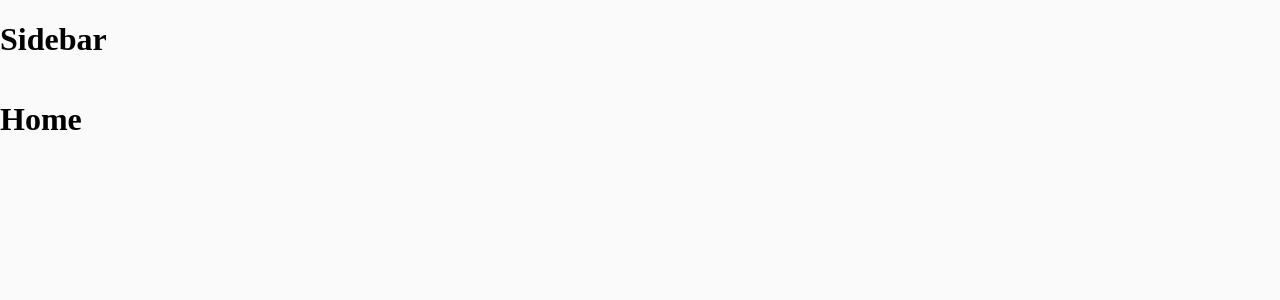
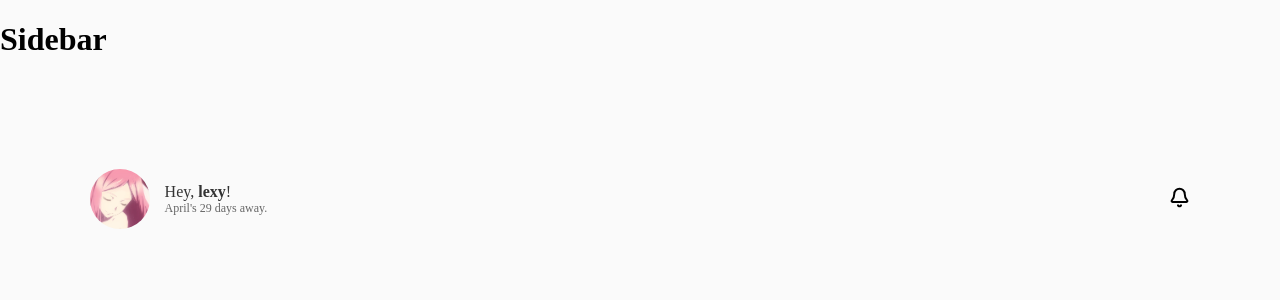
Before and after one commit to mirelalexy/blossom, a React (Vite) app in the folder frontend/: page / in a window 1280 px wide. Shown: the top 300 px of the page. Built offline with nearby package versions, Linux system fonts and the light colour scheme.

Commit message:
feat(home): implement home page layout and greeting header

```diff
--- /dev/null
+++ b/frontend/src/components/navigation/home/GreetingHeader.jsx
@@ -0,0 +1,27 @@
+import { Link } from "react-router-dom"
+
+function GreetingHeader() {
+    return (
+        <div className="greeting-header">
+            <div className="greeting-left">
+                <div className="home-avatar-wrapper">
+                    <img src="/avatar.gif" className="home-avatar"/>
+                </div>
+
+                <div className="greeting-user-info">
+                    <h2>Hey, <span>lexy</span>!</h2>
+                    <p>April's 29 days away.</p>
+                </div>
+            </div>
+
+            <Link to="/notifications" className="notifications-btn">
+                <svg xmlns="http://www.w3.org/2000/svg" width="21" height="21" viewBox="0 0 21 21" fill="none">
+                    <path d="M8.9845 18.375C9.1381 18.641 9.35901 18.8619 9.62504 19.0155C9.89106 19.1691 10.1928 19.2499 10.5 19.2499C10.8072 19.2499 11.1089 19.1691 11.375 19.0155C11.641 18.8619 11.8619 18.641 12.0155 18.375" stroke="black" stroke-width="2" stroke-linecap="round" stroke-linejoin="round"/>
+                    <path d="M2.85425 13.4103C2.73995 13.5355 2.66451 13.6913 2.63713 13.8587C2.60974 14.0261 2.63158 14.1978 2.69999 14.353C2.76841 14.5082 2.88044 14.6401 3.02248 14.7328C3.16451 14.8255 3.33041 14.8749 3.5 14.875H17.5C17.6696 14.8751 17.8355 14.8258 17.9776 14.7333C18.1198 14.6408 18.2319 14.509 18.3005 14.354C18.3691 14.1989 18.3912 14.0272 18.364 13.8598C18.3368 13.6924 18.2616 13.5365 18.1475 13.4111C16.9838 12.2115 15.75 10.9366 15.75 7C15.75 5.60761 15.1969 4.27226 14.2123 3.28769C13.2277 2.30312 11.8924 1.75 10.5 1.75C9.10762 1.75 7.77226 2.30312 6.78769 3.28769C5.80313 4.27226 5.25 5.60761 5.25 7C5.25 10.9366 4.01538 12.2115 2.85425 13.4103Z" stroke="black" stroke-width="2" stroke-linecap="round" stroke-linejoin="round"/>
+                </svg>
+            </Link>
+        </div>
+    )
+}
+
+export default GreetingHeader
--- /dev/null
+++ b/frontend/src/pages/Home.css
@@ -0,0 +1,55 @@
+.home-avatar-wrapper {
+    width: 60px;
+    height: 60px;
+    border-radius: 100%;
+    overflow: hidden;
+    display: flex;
+    align-items: center;
+    justify-content: center;
+}
+
+.home-avatar {
+    width: 100%;
+    height: 100%;
+    object-fit: cover;
+}
+
+.greeting-left {
+    display: flex;
+    align-items: center;
+    gap: 15px;
+}
+
+.greeting-user-info h2, p {
+    margin: 0;
+}
+
+.greeting-user-info h2 {
+    font-size: 16px;
+    font-weight: 400;
+    color: var(--text-primary)
+}
+
+.greeting-user-info h2 span {
+    font-weight: 600;
+}
+
+.greeting-user-info p {
+    font-size: 12px;
+    color: var(--text-secondary)
+}
+
+.notifications-btn {
+    color: var(--text-primary);
+}
+
+.greeting-header {
+    display: flex;
+    justify-content: space-between;
+    align-items: center;
+    padding: auto;
+}
+
+.home-content {
+    margin: 7%;
+}
--- a/frontend/src/pages/Home.jsx
+++ b/frontend/src/pages/Home.jsx
@@ -1,5 +1,15 @@
+import GreetingHeader from "../components/navigation/home/GreetingHeader"
+
+import "./Home.css"
+
 function Home() {
-    return <h1>Home</h1>
+    return (
+        <div className="home-layout">
+            <div className="home-content">
+                <GreetingHeader />
+            </div>
+        </div>
+    )
 }
 
 export default Home
```
Also changed, not shown: frontend/public/avatar.gif (added).
